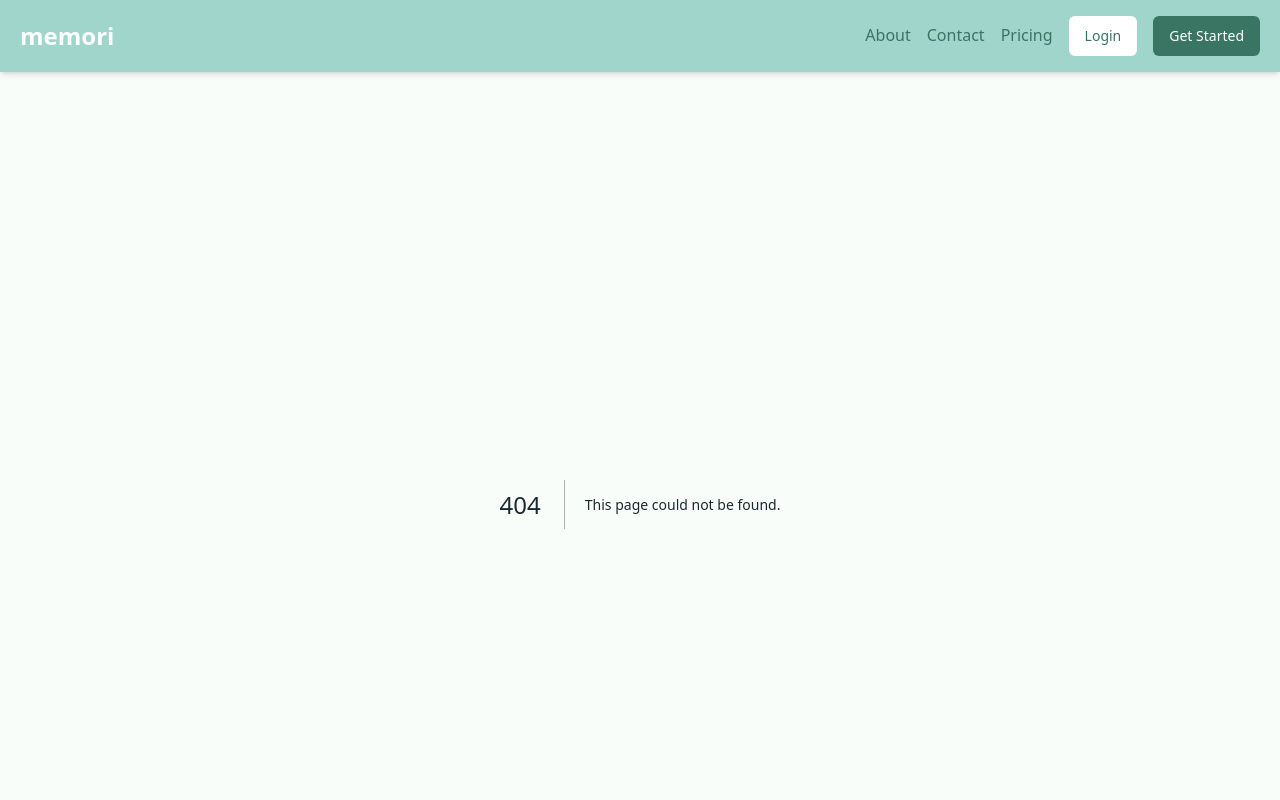
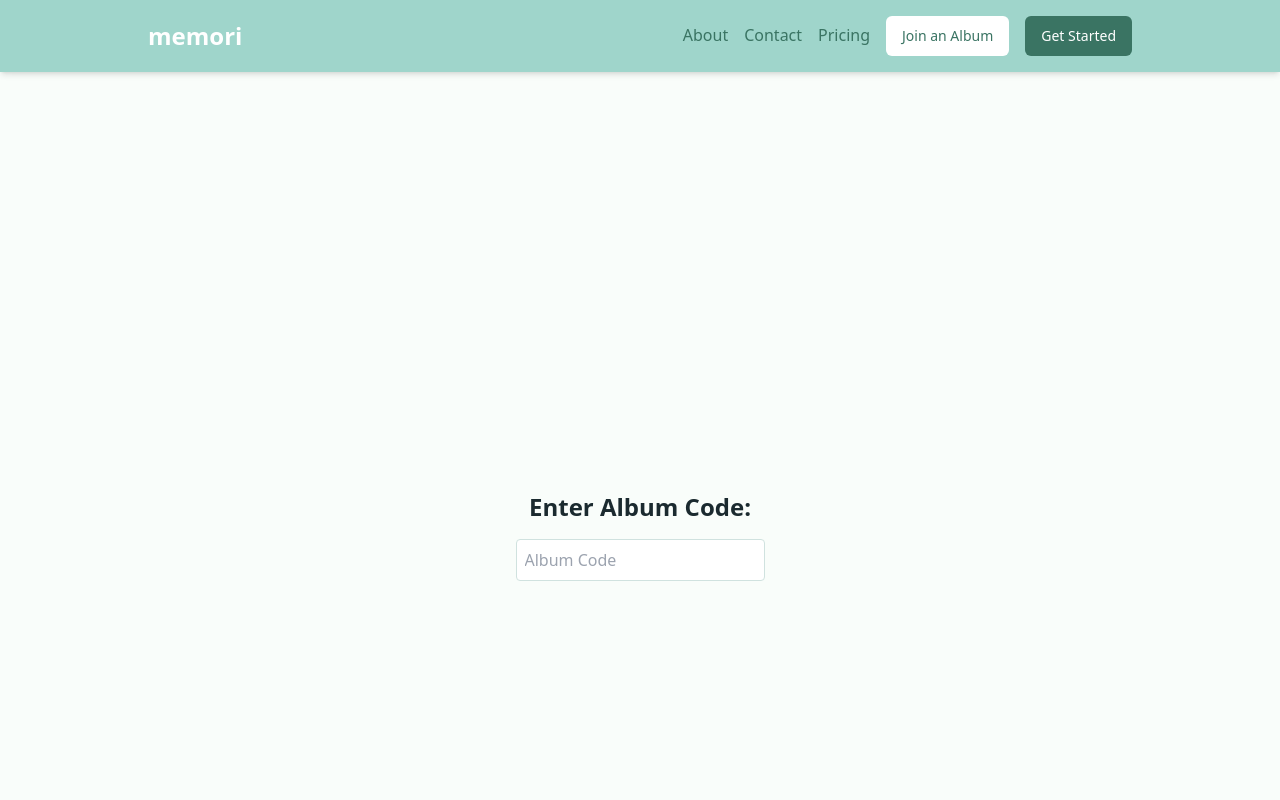
Before and after one commit to louraineparonda/scratch, a Next.js app: page /join_album in a window 1280 px wide. Before the commit this address had no page. Shown: the top 800 px of the page. Built offline with nearby package versions, Linux system fonts and the light colour scheme.

Commit message:
creating join page

```diff
--- /dev/null
+++ b/app/join_album/page.tsx
@@ -0,0 +1,38 @@
+"use client";
+
+import { useState } from 'react';
+
+export default function JoinPage() {
+  const [albumCode, setAlbumCode] = useState("");
+
+  const handleInputChange = (e: React.ChangeEvent<HTMLInputElement>) => {
+    setAlbumCode(e.target.value);
+  };
+
+  return (
+    <div className="flex items-center justify-center min-h-screen pt-16"> {/* pt-16 ensures content is not hidden under the navbar */}
+      <div className="text-center">
+        <h1 className="text-2xl font-bold">Enter Album Code:</h1>
+        <input
+          type="text"
+          value={albumCode}
+          onChange={handleInputChange}
+          placeholder="Album Code"
+          className="mt-4 p-2 border rounded"
+        />
+        {/* If the album code is entered, display the password field */}
+        {albumCode && (
+          <div className="mt-4">
+            <label htmlFor="password" className="block text-base">Enter Password:</label>
+            <input
+              type="password"
+              id="password"
+              placeholder="Password"
+              className="mt-2 p-2 border rounded"
+            />
+          </div>
+        )}
+      </div>
+    </div>
+  );
+}
--- a/components/ui/navbar.tsx
+++ b/components/ui/navbar.tsx
@@ -1,31 +1,32 @@
-// components/navbar.tsx
-// import Link from 'next/link';
+"use client";
 
-// const Navbar = () => {
-//   return (
-//     <nav className="flex justify-between items-center p-4 bg-blue-500">
-//       <div className="text-white font-bold text-lg">
-//         <Link href="/">memori</Link>
-//       </div>
-//       <div className="flex space-x-4 md:flex-row flex-col md:space-x-4">
-//         <Link href="/" className="text-white">Home</Link>
-//         <Link href="/about" className="text-white">About</Link>
-//         <Link href="/contact" className="text-white">Contact</Link>
-//         <Link href="/auth" className="bg-yellow-500 text-black px-4 py-2 rounded mt-2 md:mt-0">
-//           Get Started
-//         </Link>
-//       </div>
-//     </nav>
-//   );
-// };
-
-// export default Navbar;
 import Link from 'next/link';
 import { Button } from './button';
+import { useState, useEffect } from 'react';
 
 export default function Navbar() {
+  const [showNavbar, setShowNavbar] = useState(true);
+
+  // Hide the navbar after scrolling a certain amount
+  useEffect(() => {
+    const handleScroll = () => {
+      if (window.scrollY > 100) { // Change 100 to whatever value suits you
+        setShowNavbar(false);
+      } else {
+        setShowNavbar(true);
+      }
+    };
+
+    window.addEventListener('scroll', handleScroll);
+    return () => window.removeEventListener('scroll', handleScroll);
+  }, []);
+
   return (
-    <header className="bg-jade shadow-md py-4">
+    <header
+      className={`bg-jade shadow-md py-4 sticky top-0 left-0 w-full z-10 transition-all ${
+        showNavbar ? 'opacity-100' : 'opacity-0 animate-slide-up'
+      }`}
+    >
       <nav className="max-w-5xl mx-auto px-5 flex justify-between items-center">
         <Link href="/" className="text-2xl font-semibold text-white">
           memori
@@ -40,8 +41,8 @@ export default function Navbar() {
           <Link href="/pricing" className="text-base text-darkJade hover:text-white">
             Pricing
           </Link>
-          <Button variant="white">
-            Login
+          <Button asChild variant="white">
+            <Link href="/join_album">Join an Album</Link>
           </Button>
           <Button variant="darkButton">
             Get Started
--- a/tailwind.config.ts
+++ b/tailwind.config.ts
@@ -1,84 +1,3 @@
-// import type { Config } from "tailwindcss";
-
-// const config = {
-//   darkMode: ["class"],
-//   content: [
-//     "./pages/**/*.{ts,tsx}",
-//     "./components/**/*.{ts,tsx}",
-//     "./app/**/*.{ts,tsx}",
-//     "./src/**/*.{ts,tsx}",
-//   ],
-//   prefix: "",
-//   theme: {
-//     container: {
-//       center: true,
-//       padding: "2rem",
-//       screens: {
-//         "2xl": "1400px",
-//       },
-//     },
-//     extend: {
-//       colors: {
-//         border: "hsl(var(--border))",
-//         input: "hsl(var(--input))",
-//         ring: "hsl(var(--ring))",
-//         background: "hsl(var(--background))",
-//         foreground: "hsl(var(--foreground))",
-//         primary: {
-//           DEFAULT: "hsl(var(--primary))",
-//           foreground: "hsl(var(--primary-foreground))",
-//         },
-//         secondary: {
-//           DEFAULT: "hsl(var(--secondary))",
-//           foreground: "hsl(var(--secondary-foreground))",
-//         },
-//         destructive: {
-//           DEFAULT: "hsl(var(--destructive))",
-//           foreground: "hsl(var(--destructive-foreground))",
-//         },
-//         muted: {
-//           DEFAULT: "hsl(var(--muted))",
-//           foreground: "hsl(var(--muted-foreground))",
-//         },
-//         accent: {
-//           DEFAULT: "hsl(var(--accent))",
-//           foreground: "hsl(var(--accent-foreground))",
-//         },
-//         popover: {
-//           DEFAULT: "hsl(var(--popover))",
-//           foreground: "hsl(var(--popover-foreground))",
-//         },
-//         card: {
-//           DEFAULT: "hsl(var(--card))",
-//           foreground: "hsl(var(--card-foreground))",
-//         },
-//       },
-//       borderRadius: {
-//         lg: "var(--radius)",
-//         md: "calc(var(--radius) - 2px)",
-//         sm: "calc(var(--radius) - 4px)",
-//       },
-//       keyframes: {
-//         "accordion-down": {
-//           from: { height: "0" },
-//           to: { height: "var(--radix-accordion-content-height)" },
-//         },
-//         "accordion-up": {
-//           from: { height: "var(--radix-accordion-content-height)" },
-//           to: { height: "0" },
-//         },
-//       },
-//       animation: {
-//         "accordion-down": "accordion-down 0.2s ease-out",
-//         "accordion-up": "accordion-up 0.2s ease-out",
-//       },
-//     },
-//   },
-//   plugins: [require("tailwindcss-animate")],
-// } satisfies Config;
-
-// export default config;
-
 import type { Config } from "tailwindcss";
 
 const config = {
@@ -138,6 +57,15 @@ const config = {
         sm: "calc(var(--radius) - 4px)",
       },
       keyframes: {
+        // Slide-up animation
+        "slide-up": {
+          "0%": {
+            transform: "translateY(0)", // Starting position
+          },
+          "100%": {
+            transform: "translateY(-100%)", // Final position (hidden above the screen)
+          },
+        },
         "accordion-down": {
           from: { height: "0" },
           to: { height: "var(--radix-accordion-content-height)" },
@@ -148,15 +76,10 @@ const config = {
         },
       },
       animation: {
+        // Add the slide-up animation
+        "slide-up": "slide-up 0.3s ease-out forwards",
         "accordion-down": "accordion-down 0.2s ease-out",
         "accordion-up": "accordion-up 0.2s ease-out",
-      },
-      // Add reusable max-width, padding, and flex utility here
-      spacing: {
-        "container-padding": "2rem", // Custom spacing
-      },
-      maxWidth: {
-        "5xl": "1400px", // You already have this
       },
     },
   },
```
